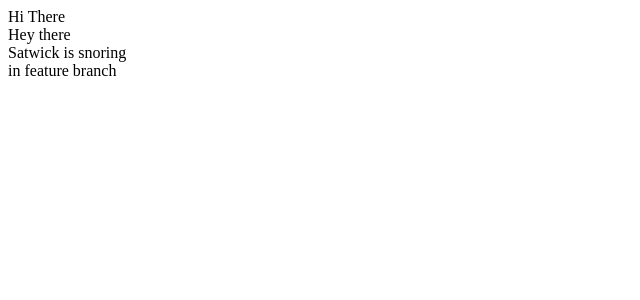
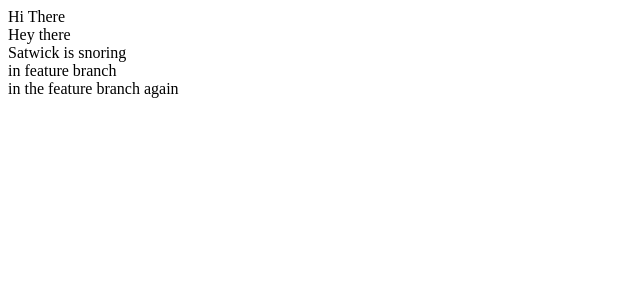
Before and after one commit to Fantomcode23/Code-Slayyers, a React (Vite) app in the folder frontend/: page / in a window 1280 px wide. Shown: the top 300 px of the page, without its empty margins (0-640 px from the left). Built offline with nearby package versions, Linux system fonts and the light colour scheme.

Commit message:
Added smth

```diff
--- a/frontend/src/App.jsx
+++ b/frontend/src/App.jsx
@@ -12,6 +12,7 @@ function App() {
     <div>Hey there </div>
     <div>Satwick is snoring</div>
     <div>in feature branch</div>
+    <div>in the feature branch again</div>
     </>
   )
 }
```
